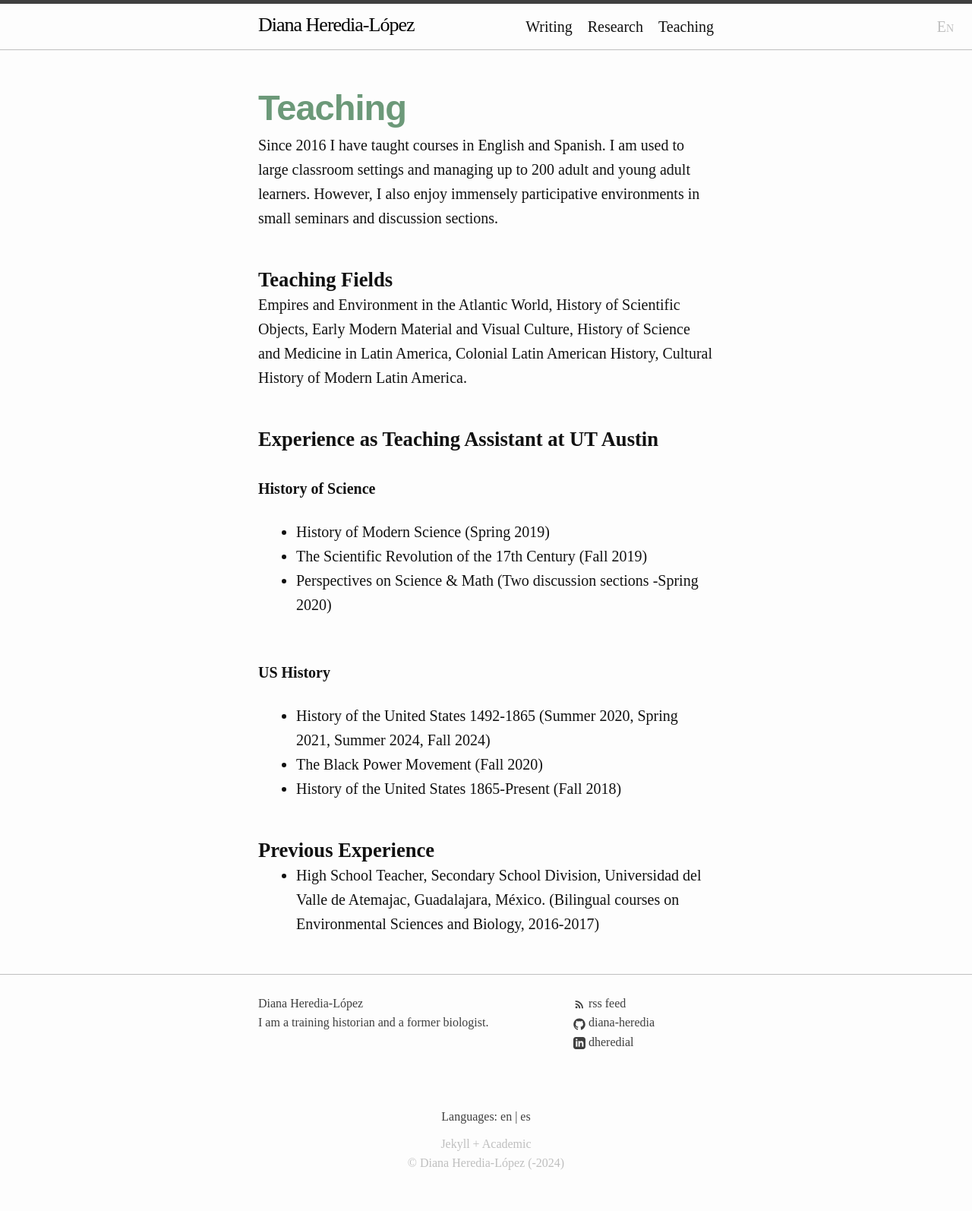
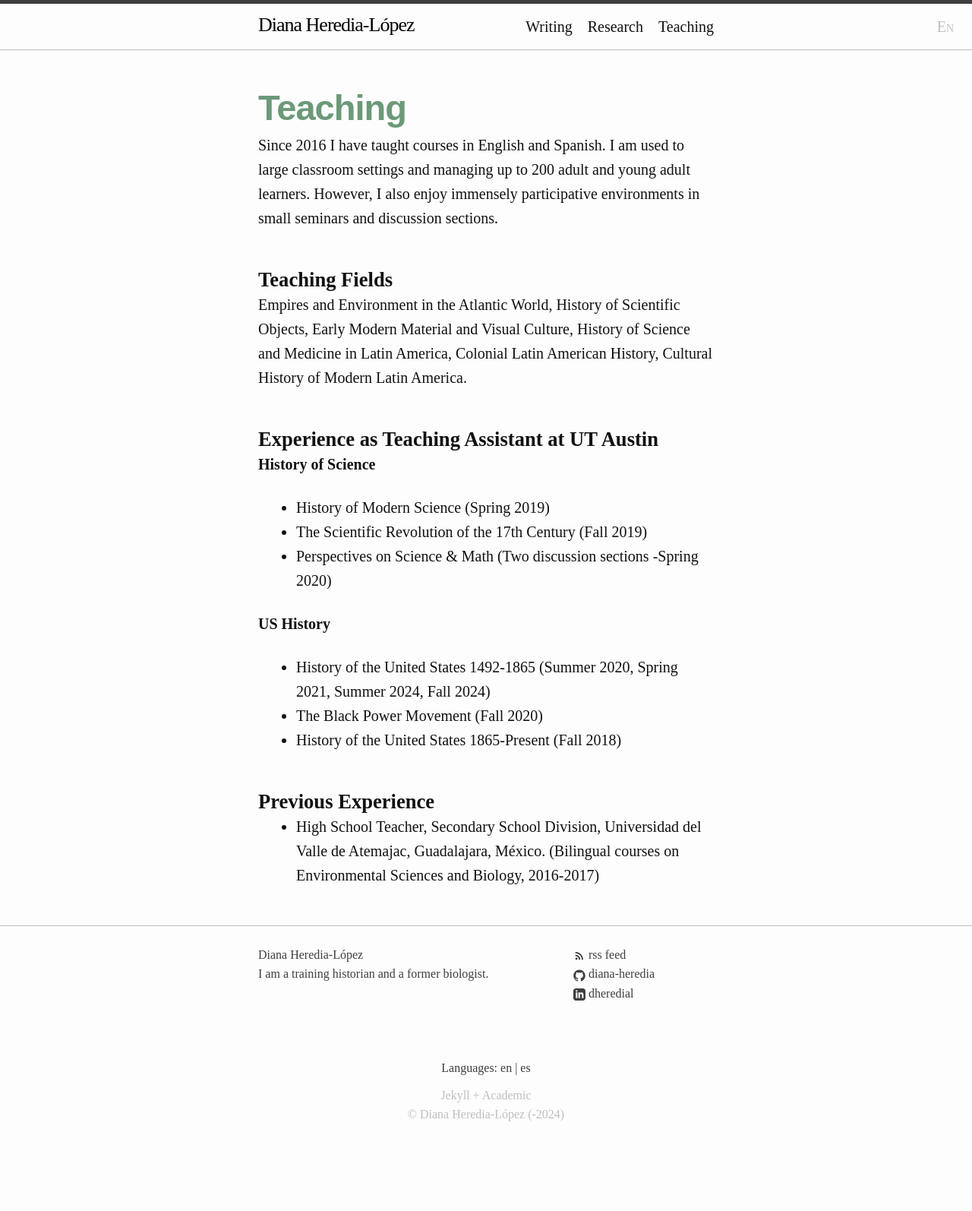
Before and after one commit to diana-heredia/diana-heredia.github.io, a Jekyll site: the page built from teaching.markdown, in a window 1280 px wide. Shown: the whole page at 76% size. Built offline with Jekyll 4.4.1, drawn with Linux system fonts in a browser that asks for light colours; some web fonts are replaced; after the commit the page ends 1530 px from its top, so only the background shows below that.

```diff
--- a/teaching.markdown
+++ b/teaching.markdown
@@ -7,13 +7,13 @@ permalink: /en/teaching/
 <h3>Teaching Fields </h3>
 <p>Empires and Environment in the Atlantic World, History of Scientific Objects, Early Modern Material and Visual Culture, History of Science and Medicine in Latin America, Colonial Latin American History, Cultural History of Modern Latin America.</p>
 <h3>Experience as Teaching Assistant at UT Austin</h3>
-<br><b>History of Science</b>
+<b>History of Science</b>
 <ul>
  <li>History of Modern Science (Spring 2019)</li>
  <li>The Scientific Revolution of the 17th Century (Fall 2019)</li>
  <li>Perspectives on Science & Math (Two discussion sections -Spring 2020) </li>
 </ul>
-<br><b>US History</b>
+<b>US History</b>
 <ul>
  <li>History of the United States 1492-1865 (Summer 2020, Spring 2021, Summer 2024, Fall 2024)</li>
  <li>The Black Power Movement (Fall 2020)</li>
```
